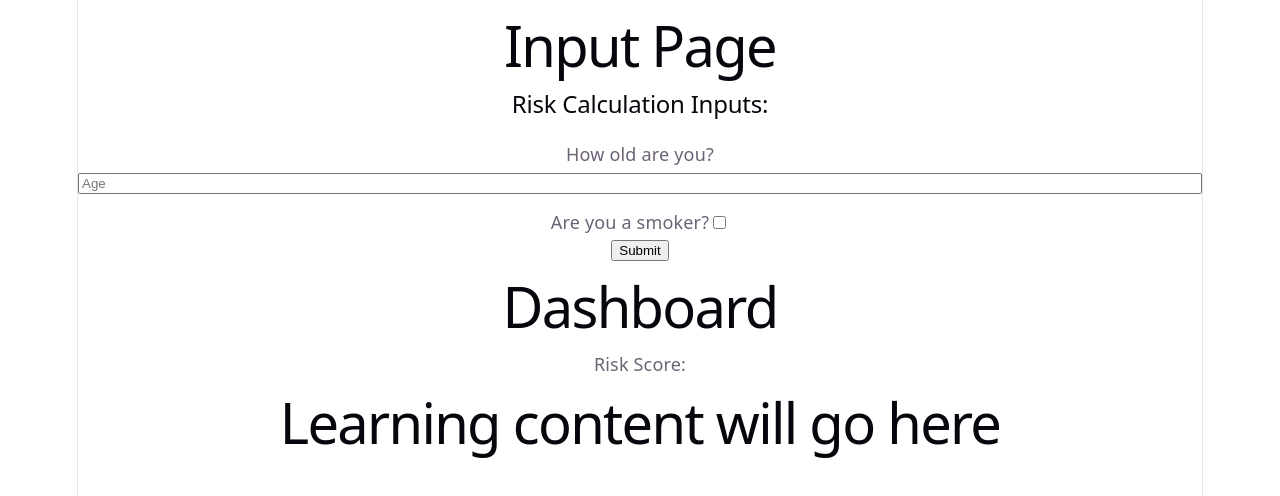
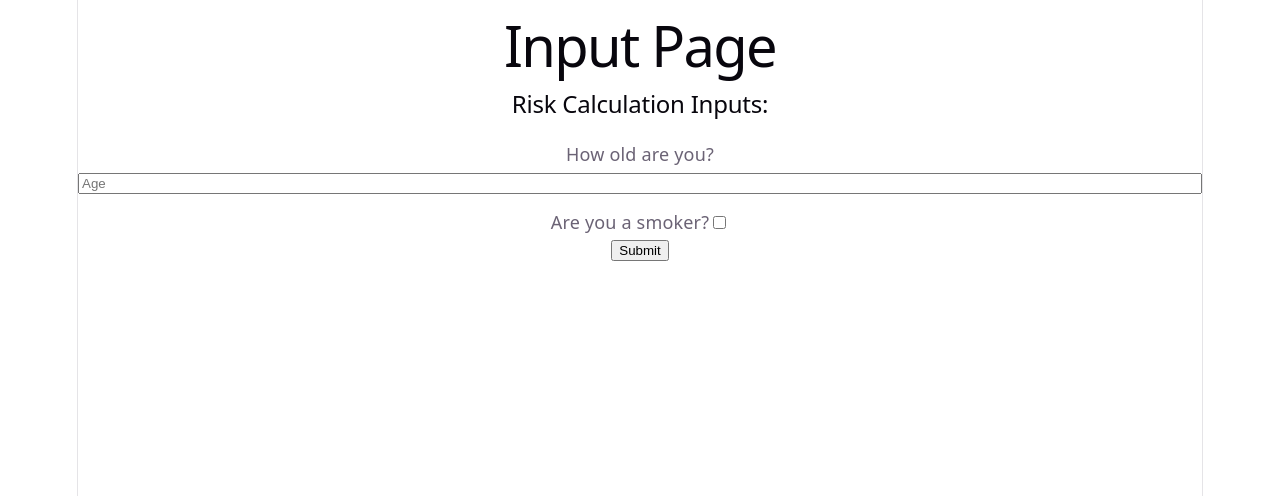
Before and after one commit to RackyDay/ai-cardiometabolic-risk, a React app in the folder frontend/: page / in a window 1280 px wide. Shown: the top 496 px of the page. Built offline with nearby package versions, Linux system fonts and the light colour scheme; the HTML template or start-up script is replaced by a standard one.

Commit message:
Installed react-router-dom and implementing routing between pages

```diff
--- a/frontend/package.json
+++ b/frontend/package.json
@@ -11,7 +11,8 @@
   },
   "dependencies": {
     "react": "^19.2.5",
-    "react-dom": "^19.2.5"
+    "react-dom": "^19.2.5",
+    "react-router-dom": "^7.15.0"
   },
   "devDependencies": {
     "@eslint/js": "^10.0.1",
--- a/frontend/src/App.jsx
+++ b/frontend/src/App.jsx
@@ -1,3 +1,4 @@
+import { BrowserRouter, Routes, Route } from "react-router-dom";
 import InputPage from "./pages/inputs";
 import DashboardPage from "./pages/dashboard";
 import LearnPage from "./pages/learn";
@@ -5,13 +6,15 @@
 
 function App() {
   return (
-    <div>
+    <BrowserRouter>
       <RiskProvider>
-        <InputPage />
-        <DashboardPage />
-        <LearnPage />
+        <Routes>
+          <Route path="/" element={<InputPage />} />
+          <Route path="/dashboard" element={<DashboardPage />} />
+          <Route path="/learn" element={<LearnPage />} />
+        </Routes>
       </RiskProvider>
-    </div>
+    </BrowserRouter>
   );
 }
 
```
Also changed, not shown: 1 other file (tests, documents, lock files or other folders).
